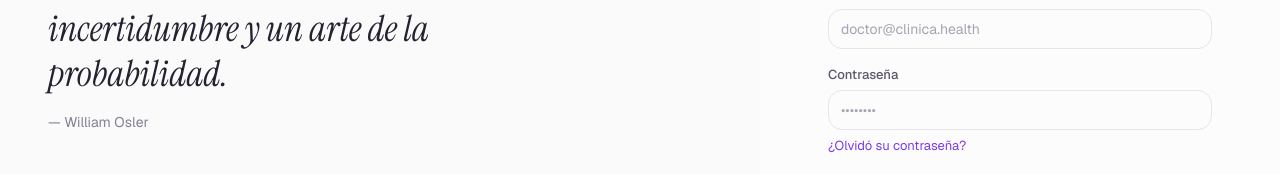
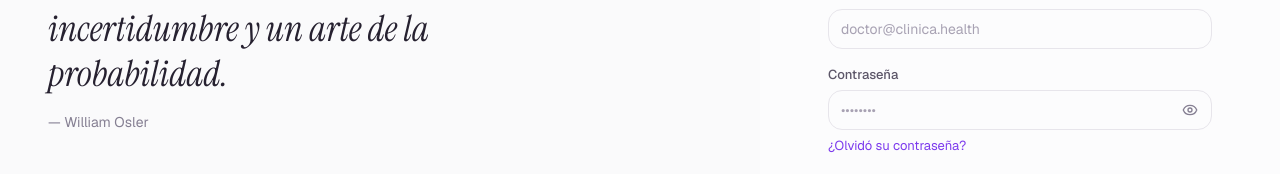
Before and after one commit to oscar503sv/medicore, a React (Vite) app in the folder frontend/: page /login in a window 1280 px wide. Shown: the part 344-518 px from the top of the page. Built offline with nearby package versions, Linux system fonts and the light colour scheme.

Commit message:
feat(frontend): add show/hide password toggle on login
Eye / EyeOff button inside the password field toggles input type between
password and text.

```diff
--- a/frontend/src/pages/LoginPage.tsx
+++ b/frontend/src/pages/LoginPage.tsx
@@ -1,6 +1,6 @@
 import { useState } from 'react'
 import { useNavigate } from 'react-router-dom'
-import { Monitor, Moon, ShieldCheck, Sun } from 'lucide-react'
+import { Eye, EyeOff, Monitor, Moon, ShieldCheck, Sun } from 'lucide-react'
 import { authApi } from '@/api/auth'
 import { errorMessage } from '@/api/client'
 import { Button } from '@/components/ui/Button'
@@ -18,6 +18,7 @@ export function LoginPage() {
   const [slug, setSlug] = useState('')
   const [email, setEmail] = useState('')
   const [password, setPassword] = useState('')
+  const [showPassword, setShowPassword] = useState(false)
   const [error, setError] = useState('')
   const [loading, setLoading] = useState(false)
 
@@ -123,14 +124,27 @@ export function LoginPage() {
               required
             />
             <div>
-              <Input
-                label={t('login.password')}
-                type="password"
-                value={password}
-                onChange={(e) => setPassword(e.target.value)}
-                placeholder="••••••••"
-                required
-              />
+              <span className="mb-1.5 block text-[13px] font-medium text-tx-2">
+                {t('login.password')}
+              </span>
+              <div className="relative flex items-center">
+                <input
+                  type={showPassword ? 'text' : 'password'}
+                  value={password}
+                  onChange={(e) => setPassword(e.target.value)}
+                  placeholder="••••••••"
+                  required
+                  className="h-10 w-full rounded-lg border border-line bg-bg px-3 pr-10 text-sm text-tx placeholder:text-tx-4 transition-colors focus:border-accent focus:outline-none"
+                />
+                <button
+                  type="button"
+                  onClick={() => setShowPassword((v) => !v)}
+                  className="absolute right-2 rounded-md p-1.5 text-tx-3 hover:text-tx"
+                  aria-label={showPassword ? 'Ocultar contraseña' : 'Mostrar contraseña'}
+                >
+                  {showPassword ? <EyeOff className="h-4 w-4" /> : <Eye className="h-4 w-4" />}
+                </button>
+              </div>
               <button type="button" className="mt-1.5 text-[13px] text-accent hover:underline">
                 {t('login.forgot')}
               </button>
```
